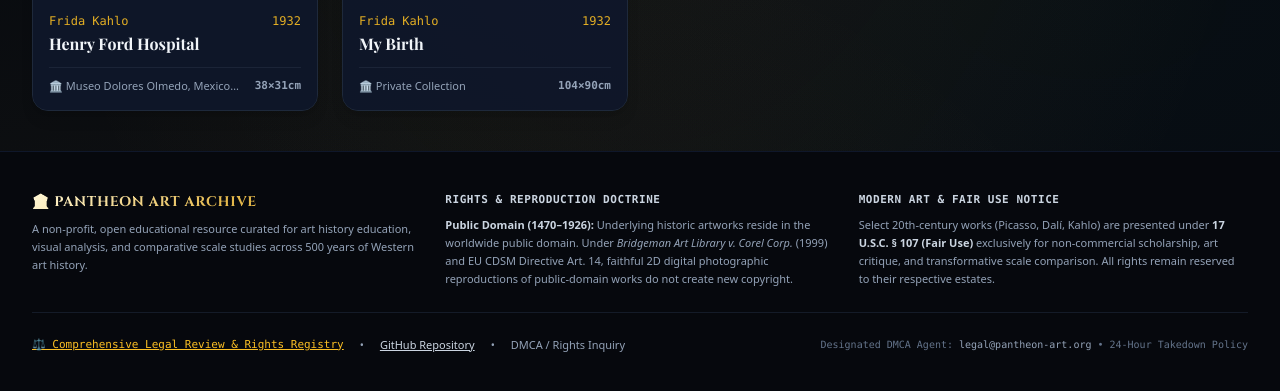
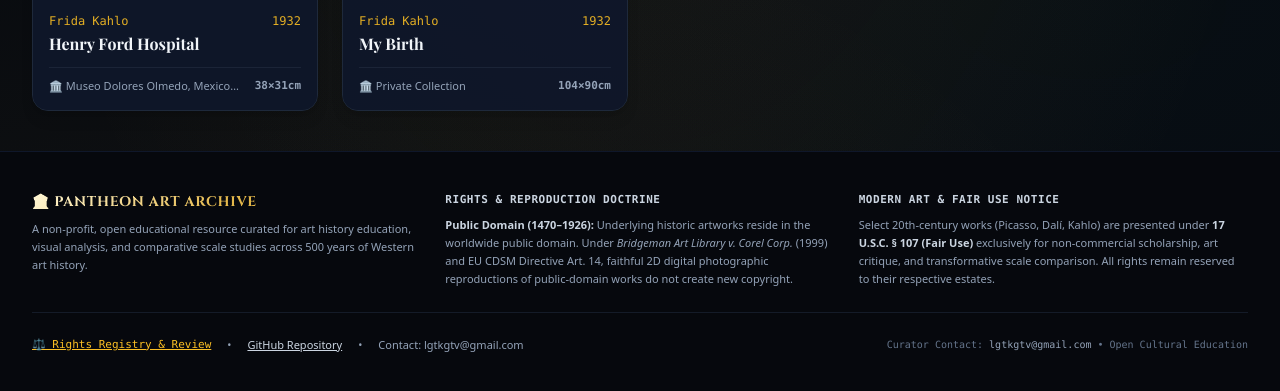
Before and after one commit to lgtkgtv/pantheon-art, a plain HTML site: page index.html in a window 1280 px wide. Shown: the part 9832-10223 px from the top of the page. Drawn offline with nearby package versions, Linux system fonts and the light colour scheme; a web font is replaced by a local one.

Commit message:
chore: replace legal notice placeholder with maintainer contact lgtkgtv@gmail.com

```diff
--- a/index.html
+++ b/index.html
@@ -529,24 +529,24 @@
         </div>
       </div>
 
-      <!-- Footer Bottom Links & DMCA Protocol -->
+      <!-- Footer Bottom Links & Contact -->
       <div class="flex flex-col sm:flex-row items-center justify-between gap-4 text-[11px] text-slate-400">
         <div class="flex flex-wrap items-center justify-center sm:justify-start gap-4">
           <a href="https://github.com/lgtkgtv/pantheon-art/blob/main/docs/LEGAL_REVIEW.md" target="_blank" rel="noopener noreferrer" class="text-amber-400 hover:text-amber-300 underline font-mono">
-            ⚖️ Comprehensive Legal Review & Rights Registry
+            ⚖️ Rights Registry & Review
           </a>
           <span>&bull;</span>
           <a href="https://github.com/lgtkgtv/pantheon-art" target="_blank" rel="noopener noreferrer" class="text-slate-300 hover:text-white underline">
             GitHub Repository
           </a>
           <span>&bull;</span>
-          <a href="https://github.com/lgtkgtv/pantheon-art/issues" target="_blank" rel="noopener noreferrer" class="text-slate-400 hover:text-slate-200">
-            DMCA / Rights Inquiry
+          <a href="mailto:lgtkgtv@gmail.com" class="text-slate-400 hover:text-slate-200">
+            Contact: lgtkgtv@gmail.com
           </a>
         </div>
 
         <p class="text-slate-500 font-mono text-[10px] text-center sm:text-right">
-          Designated DMCA Agent: <span class="text-slate-400">legal@pantheon-art.org</span> &bull; 24-Hour Takedown Policy
+          Curator Contact: <a href="mailto:lgtkgtv@gmail.com" class="text-slate-400 hover:text-amber-300">lgtkgtv@gmail.com</a> &bull; Open Cultural Education
         </p>
       </div>
 
```
Also changed, not shown: 2 other files.
